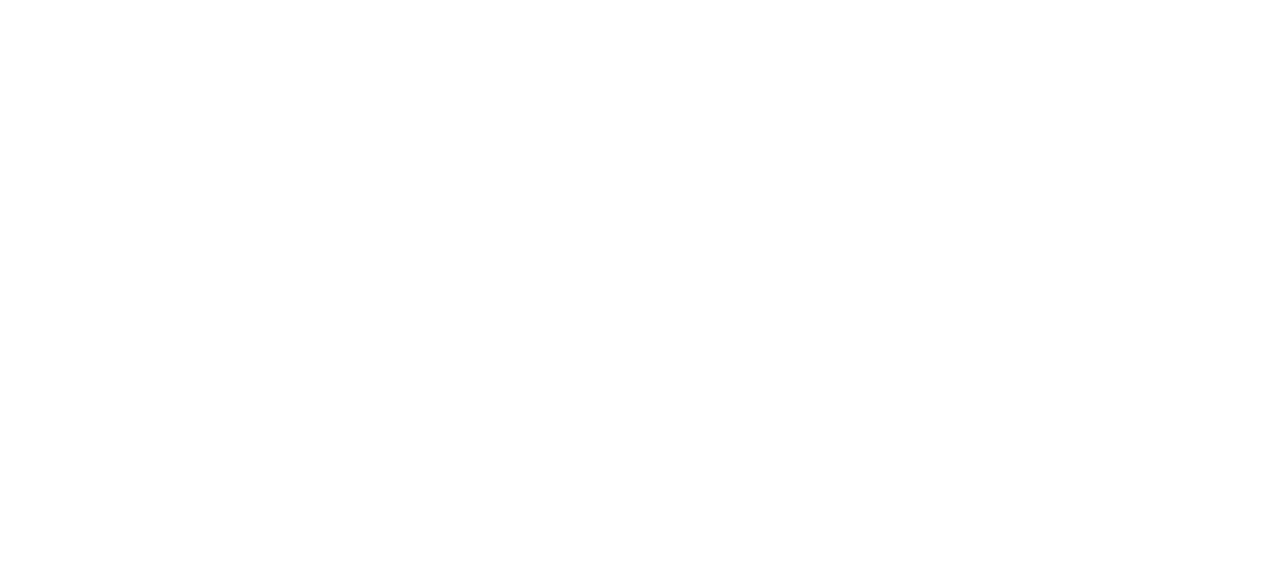
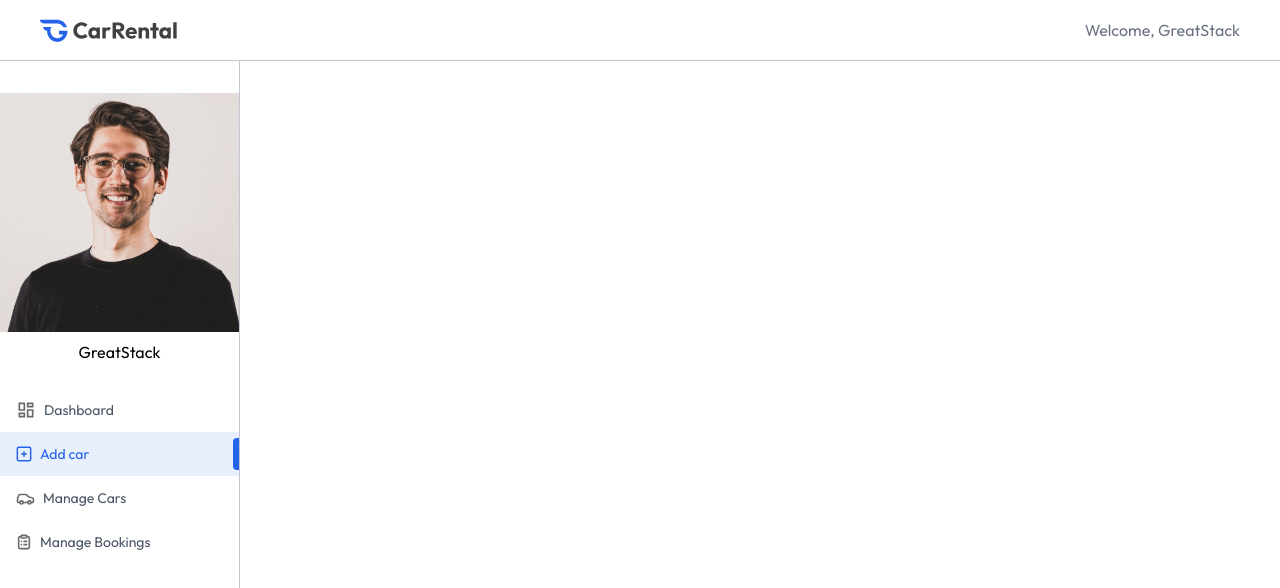
Before and after one commit to GOATCHERKI/car_rental, a React (Vite) app in the folder frontend/: page /owner/add-car in a window 1280 px wide. Before the commit this address had no page. Shown: the top 588 px of the page. Built offline with nearby package versions, Linux system fonts and the light colour scheme.

Commit message:
dashborad pages and sidebar added

```diff
--- a/frontend/src/App.jsx
+++ b/frontend/src/App.jsx
@@ -6,6 +6,11 @@
 import Cars from './pages/Cars'
 import MyBookings from './pages/MyBookings'
 import Footer from './components/Footer'
+import Layout from './pages/owner/Layout'
+import AddCar from './pages/owner/AddCar'
+import ManageBookings  from './pages/owner/ManageBookings'
+import ManageCars from './pages/owner/ManageCars'
+import Dashboard from './pages/owner/Dashboard'
 
 const App = () => {
 
@@ -21,6 +26,12 @@
         <Route path='/car-details/:id' element={<CarDetails/>}/>
         <Route path='/cars' element={<Cars/>}/>
         <Route path='/my-bookings' element={<MyBookings/>}/>
+        <Route path='/owner' element={<Layout/>}>
+            <Route index element={<Dashboard/>}/>
+            <Route path='add-car' element={<AddCar/>}/>
+            <Route path='manage-cars' element={<ManageCars/>}/>
+            <Route path='manage-booking' element={<ManageBookings/>}/>
+        </Route>
       </Routes>
 
        { !isOwnerPath && <Footer/>}
--- /dev/null
+++ b/frontend/src/components/owner/NavbarOwner.jsx
@@ -0,0 +1,19 @@
+import React from 'react'
+import { assets, dummyUserData } from '../../assets/assets'
+import { Link } from 'react-router-dom'
+
+const NavbarOwner = () => {
+
+    const user = dummyUserData
+
+  return (
+    <div className='flex items-center justify-between px-6 md:px-10 py-4 text-gray-500 border-b border-border relative transition-all'>
+        <Link to='/'>
+            <img src={assets.logo} alt="" className='h-7'/>
+        </Link>
+        <p>Welcome, {user.name || "Owner"}</p>
+    </div>
+  )
+}
+
+export default NavbarOwner
--- /dev/null
+++ b/frontend/src/components/owner/Sidebar.jsx
@@ -0,0 +1,49 @@
+import React,{ useState } from 'react'
+import { useLocation , NavLink } from 'react-router-dom'
+import { assets, dummyUserData, ownerMenuLinks } from '../../assets/assets'
+
+const Sidebar = () => {
+
+    const location = useLocation()
+    const user = dummyUserData
+    const [image, setImage] = useState()
+
+    const updateImage = async ()=>{
+        user.image = URL.createObjectURL(image)
+        setImage('')
+    }
+
+  return (
+    <div className='relative min-h-screen md:flex flex-col items-center pt-8 max-w-13 md:max-w-60 w-full border-r border-border text-sm'>
+        <div className='group relative'>
+            <label htmlFor="image">
+                <img src={image ? URL.createObjectURL(image) : user?.image || "https://images.unsplash.com/vector-1742875355318-00d715aec3e8?q=80&w=880&auto=format&fit=crop&ixlib=rb-4.1.0&ixid=M3wxMjA3fDB8MHxwaG90by1wYWdlfHx8fGVufDB8fHx8fA%3D%3D"}
+                    alt="" />
+                <input type="file" id='image' accept='image/*' hidden onChamge={e=>setImage(e.target.files[0])}/>
+                <div className='absolute hidden top-0 right-0 left-0 buttom-0 bg-black/10 rounded-full group-hover:flex items-center justify-center cursor-pointer'>
+                    <img src={assets.edit_icon} alt="" />
+                </div>
+            </label>
+        </div>
+
+        {image && (
+            <button className='absolute top-0 right-0 flex p-2 gap-1 bg-primary/10 text-primary cursor-pointer'>
+                Save <img src={assets.check_icon} alt="" width={13} onClick={updateImage} />
+            </button>
+        )}
+        <p className='mt-2 text-base max-md-hidden'>{user?.name}</p>
+
+        <div className='w-full'>
+            {ownerMenuLinks.map((link, index)=>(
+                <NavLink key={index} to={link.path} className={`relative flex items-center gap-2 w-full py-3 pl-4 first:mt-6 ${link.path === location.pathname ? 'bg-primary/10 text-primary' : 'text-gray-600'}`}>
+                    <img src={link.path === location.pathname ? link.coloredIcon : link.icon} alt="car icon" />
+                    <span className='max-md:hidden'>{link.name}</span>
+                    <div className={`${link.path === location.pathname && 'bg-primary'} w-1.5 h-8 rounded-l right-0 absolute`}></div>
+                </NavLink>
+            ))}
+        </div>
+    </div>
+  )
+}
+
+export default Sidebar
--- /dev/null
+++ b/frontend/src/components/owner/Title.jsx
@@ -0,0 +1,12 @@
+import React from 'react'
+
+const Title = (title, subTitle) => {
+  return (
+    <>
+        <h1 className='font-medium text-3xl'>{title}</h1>
+        <p className='text-sm md:text-base text-gray-500/90 mt-2 max-w-156'>{subTitle}</p>
+    </>
+  )
+}
+
+export default Title
--- a/frontend/src/pages/Cars.jsx
+++ b/frontend/src/pages/Cars.jsx
@@ -9,7 +9,7 @@
   return (
     <div>
       <div className='flex flex-col items-center py-20 bg-light max-md:px-4'>
-        <Title title="Availble Cars" subTitle="Browse cars to rent here"/>
+        <Title title="Available Cars" subTitle="Browse cars to rent here"/>
 
         <div className='flex items-center bg-white px-4 mt-6 max-w-240 w-full h-12 rounded-full shadow'>
           <img src={assets.search_icon} alt="" className='h-4.5 w-4.5 mr-2'/>
--- /dev/null
+++ b/frontend/src/pages/owner/AddCar.jsx
@@ -0,0 +1,11 @@
+import React from 'react'
+
+const AddCar = () => {
+  return (
+    <div>
+
+    </div>
+  )
+}
+
+export default AddCar
--- /dev/null
+++ b/frontend/src/pages/owner/Dashboard.jsx
@@ -0,0 +1,11 @@
+import React from 'react'
+
+const Dashboard = () => {
+  return (
+    <div>
+
+    </div>
+  )
+}
+
+export default Dashboard
--- /dev/null
+++ b/frontend/src/pages/owner/Layout.jsx
@@ -0,0 +1,19 @@
+import React from 'react'
+import NavbarOwner from '../../components/owner/NavbarOwner'
+import Sidebar from '../../components/owner/Sidebar'
+import { Outlet } from 'react-router-dom'
+
+const Layout = () => {
+  return (
+    <div className='flex flex-col'>
+        <NavbarOwner/>
+        <div className='flex'>
+            <Sidebar/>
+            <Outlet/>
+        </div>
+
+    </div>
+  )
+}
+
+export default Layout
--- /dev/null
+++ b/frontend/src/pages/owner/ManageBookings.jsx
@@ -0,0 +1,11 @@
+import React from 'react'
+
+const ManageBookings = () => {
+  return (
+    <div>
+
+    </div>
+  )
+}
+
+export default ManageBookings
--- /dev/null
+++ b/frontend/src/pages/owner/ManageCars.jsx
@@ -0,0 +1,9 @@
+import React from 'react'
+
+const ManageCars = () => {
+  return (
+    <div></div>
+  )
+}
+
+export default ManageCars
```
